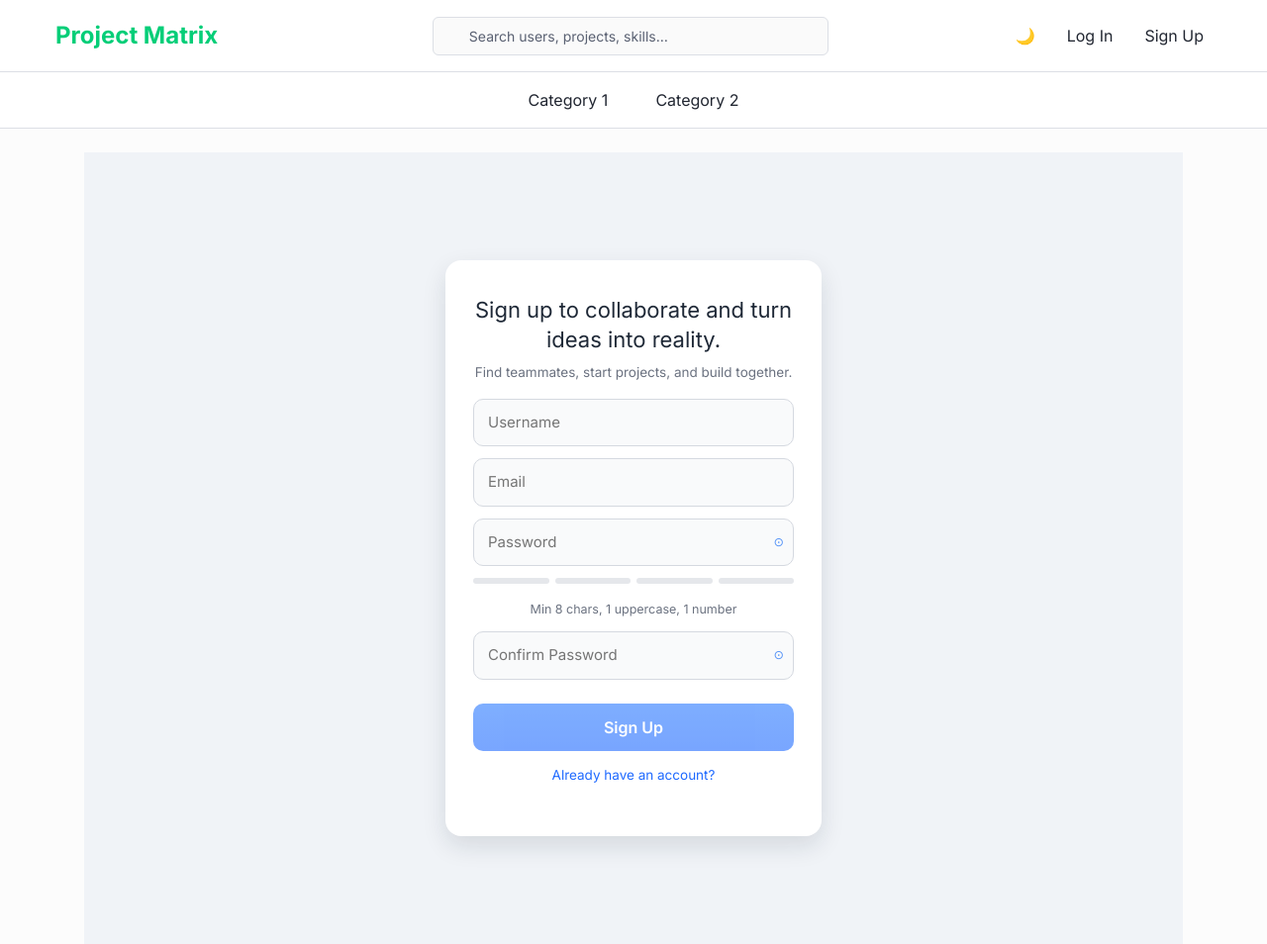
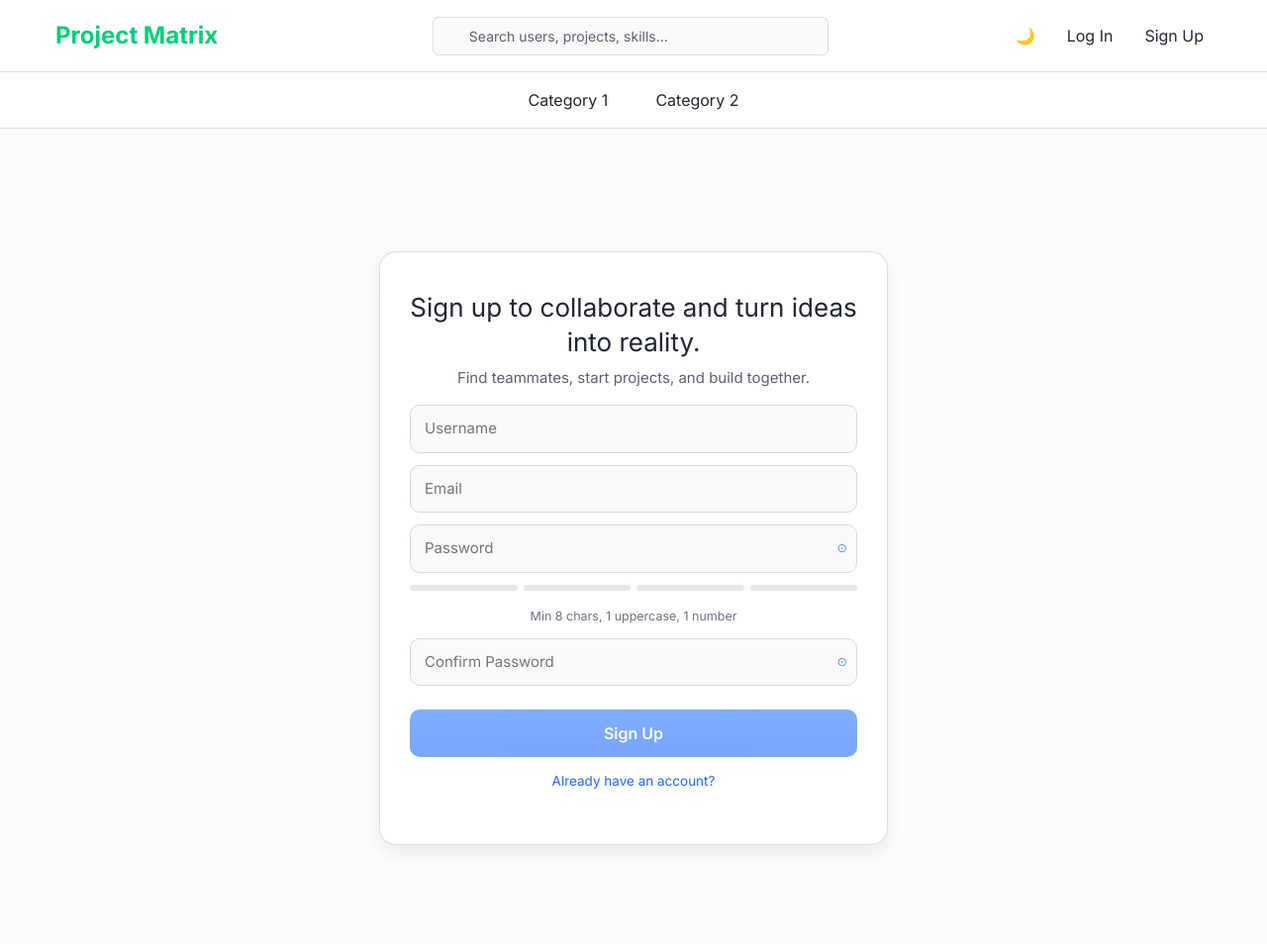
Before and after one commit to Archamat/Project-Matrix, a Flask app: page /register in a window 1280 px wide. Shown: the whole page at 99% size. Run offline with Flask 3, Linux system fonts and the light colour scheme; some libraries are stand-ins or nearby versions.

Commit message:
Login and Register page proportions have just been adjusted. (#16)
* Dark/Light mode toggle switch has been added.

* Login and Register page proportions have just been adjusted.

* Quick hotfix for proportions, adjustment for various resolutions

```diff
--- a/app/static/css/components/cards.css
+++ b/app/static/css/components/cards.css
@@ -302,22 +302,39 @@
 /* Auth Cards */
 .register-container, .auth-container {
   display:flex; justify-content:center; align-items:center;
-  min-height:100vh; padding:32px 16px; background:#f0f3f7;
+  min-height:100vh; padding:clamp(20px, 4vw, 48px) clamp(12px, 3vw, 32px);
+  background: var(--bg);
 }
 .register-card, .auth-card {
-  width:380px; max-width:92vw; padding:36px 28px; text-align:center;
-  background:#fff; border-radius:16px;
-  box-shadow:0 10px 24px rgba(20,30,50,.12);
+  width: clamp(320px, 40vw, 520px);
+  max-width: 92vw;
+  padding: clamp(22px, 3.5vw, 38px) clamp(18px, 3.5vw, 30px);
+  text-align: center;
+  background: var(--panel);
+  border-radius: 16px;
+  box-shadow: var(--shadow);
 }
 
 /* Headings */
-.register-card h2, .auth-card h2 { margin:0 0 12px; font-size:22px; line-height:1.35; color:#1f2937; }
-.register-card .subhead, .auth-card .subhead { margin:-4px 0 16px; font-size:13.5px; color:#6b7280; }
+.register-card h2, .auth-card h2 {
+  margin: 0 0 12px;
+  font-size: clamp(20px, 2.1vw, 26px);
+  line-height: 1.35;
+  color: var(--text);
+}
+.register-card .subhead, .auth-card .subhead {
+  margin: -4px 0 16px;
+  font-size: clamp(13px, 1.3vw, 15px);
+  color: var(--muted);
+}
 
 /* Footer link */
-.register-card p{ margin-top:14px; font-size:13.5px; color:#6b7280; }
-.register-card p a{ color:#1f6aff; text-decoration:none; }
-.register-card p a:hover{ text-decoration:underline; }
+.register-card p,
+.auth-card p{ margin-top:14px; font-size:13.5px; color: var(--muted); }
+.register-card p a,
+.auth-card p a{ color:#1f6aff; text-decoration:none; }
+.register-card p a:hover,
+.auth-card p a:hover{ text-decoration:underline; }
 
 /* A11y hidden label helper */
 .visually-hidden{
--- a/app/static/css/pages/auth.css
+++ b/app/static/css/pages/auth.css
@@ -15,16 +15,33 @@
     display: flex;
     align-items: center;
     justify-content: center;
-    padding: 20px;
+    padding: clamp(20px, 4vw, 48px);
 }
 
 .auth-card {
-    background: white;
-    border-radius: 12px;
-    box-shadow: 0 20px 40px rgba(0, 0, 0, 0.1);
-    padding: 40px;
+    background: var(--panel);
+    border-radius: 16px;
+    box-shadow: var(--shadow);
+    padding: clamp(22px, 4vw, 38px);
     width: 100%;
-    max-width: 400px;
+    max-width: clamp(320px, 42vw, 520px);
+}
+
+/* Responsive proportions by viewport width */
+@media (max-width: 480px) {
+  .auth-card { max-width: 94vw; padding: 20px; }
+}
+@media (min-width: 768px) and (max-width: 1199px) {
+  .auth-card { max-width: clamp(380px, 52vw, 560px); }
+}
+@media (min-width: 1440px) {
+  .auth-card { max-width: clamp(420px, 34vw, 600px); padding: clamp(28px, 2.6vw, 44px); }
+}
+
+/* Short viewport height adjustments (e.g., small laptops) */
+@media (max-height: 700px) {
+  .auth-container { align-items: flex-start; }
+  .auth-card { margin-top: 40px; }
 }
 
 .auth-header {
```
